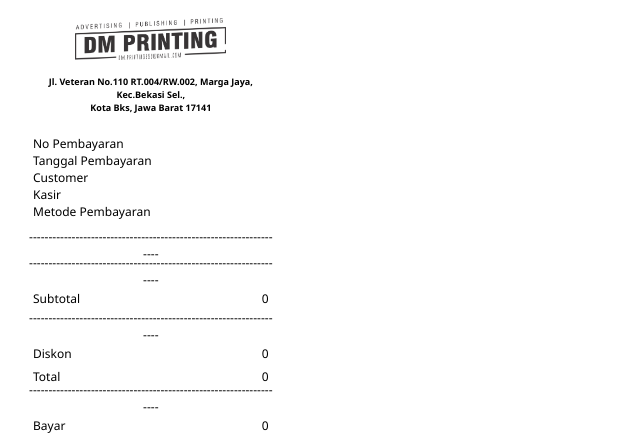
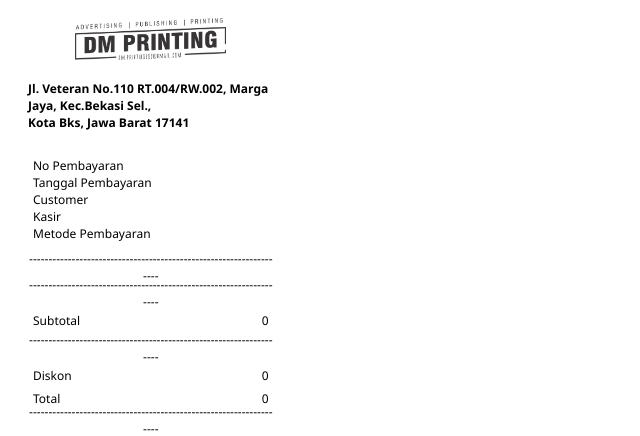
Before and after one commit to aripbudiman/dmv2, a CodeIgniter 4 app: template app/Views/payment/invoice-pembayaran.php in a window 1280 px wide. Shown: the top 436 px of the page, without its empty margins (0-640 px from the left). Run offline with PHP 8.4 and a stand-in for CodeIgniter, Linux system fonts and the light colour scheme; the template is opened without the code that fills it, so the values that code supplies are empty; some libraries are stand-ins or nearby versions.

Commit message:
hjehjeasfsff

```diff
--- a/app/Views/payment/invoice-pembayaran.php
+++ b/app/Views/payment/invoice-pembayaran.php
@@ -124,18 +124,7 @@
             float: right;
         }
 
-        /*
-        /*
-        p {
-            text-transform: uppercase;
-            font-size: 11px;
-        }
-
-        table {
-            font-size: 10px;
-        }
-*/
-        h5 {
+        */ h5 {
             text-align: center;
             padding-top: 0px;
             font-size: 9px;
```
